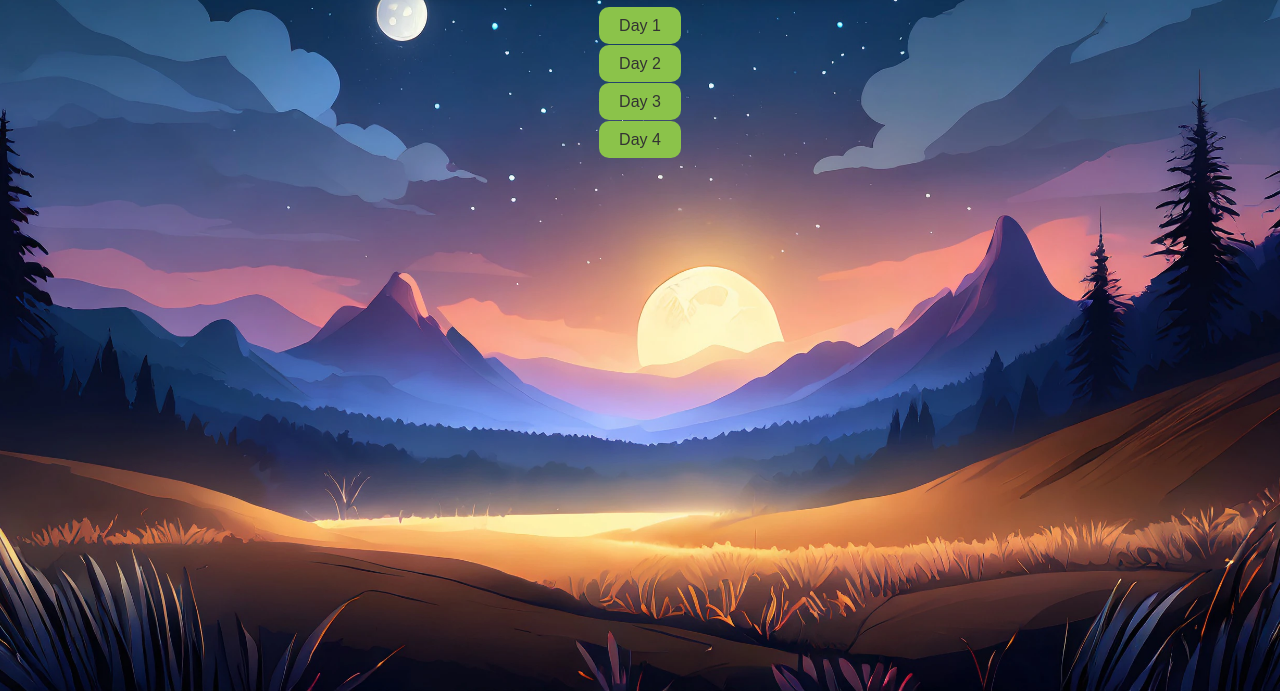
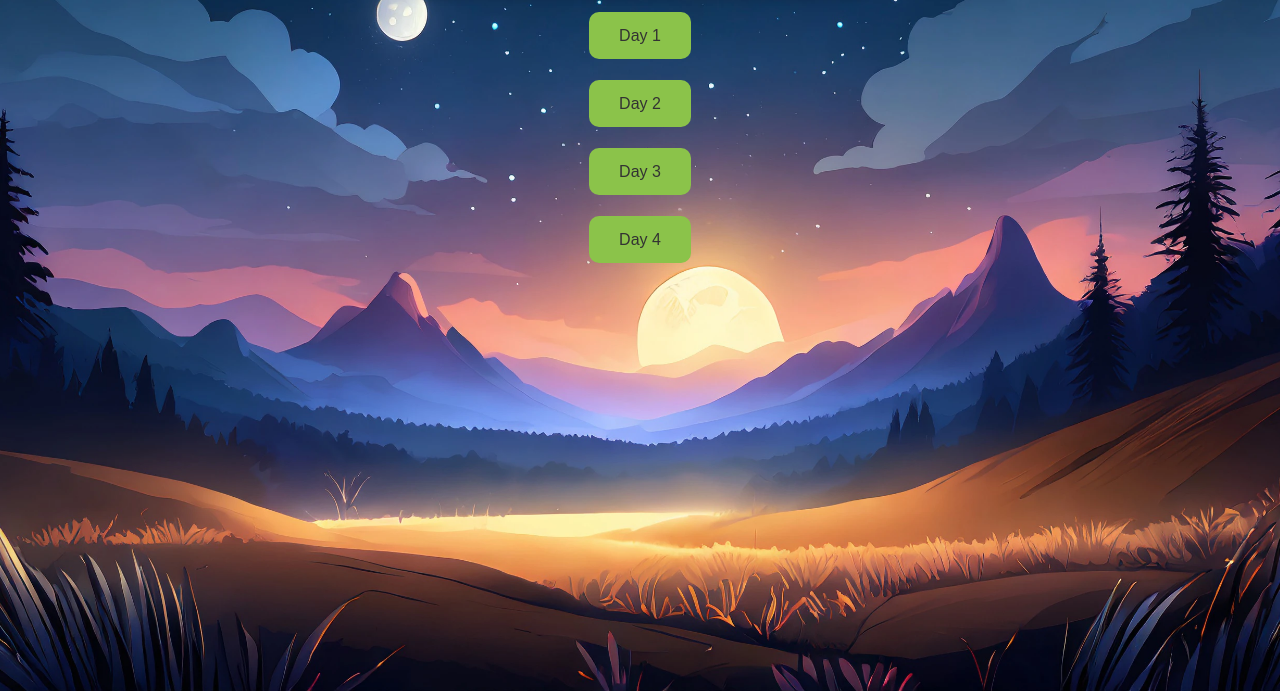
Before and after one commit to adk-732/Computer-Assignments, a plain HTML site: page index.html in a window 1280 px wide. Shown: the part 109-800 px from the top of the page. Drawn offline with Linux system fonts and the light colour scheme.

Commit message:
Update index.html

```diff
--- a/index.html
+++ b/index.html
@@ -57,14 +57,15 @@
       }
 
       li {
-        margin-bottom: 20px;
+        margin-bottom: 30px; /* increased margin to 30px */
+        padding: 10px; /* added padding to make li bigger */
       }
 
       a {
         text-decoration: none;
         color: #333; /* dark gray text */
         background-color: #8bc34a; /* green background */
-        padding: 10px 20px;
+        padding: 15px 30px; /* increased padding to make a bigger */
         border-radius: 10px;
         transition: background-color 0.2s ease;
       }
```
